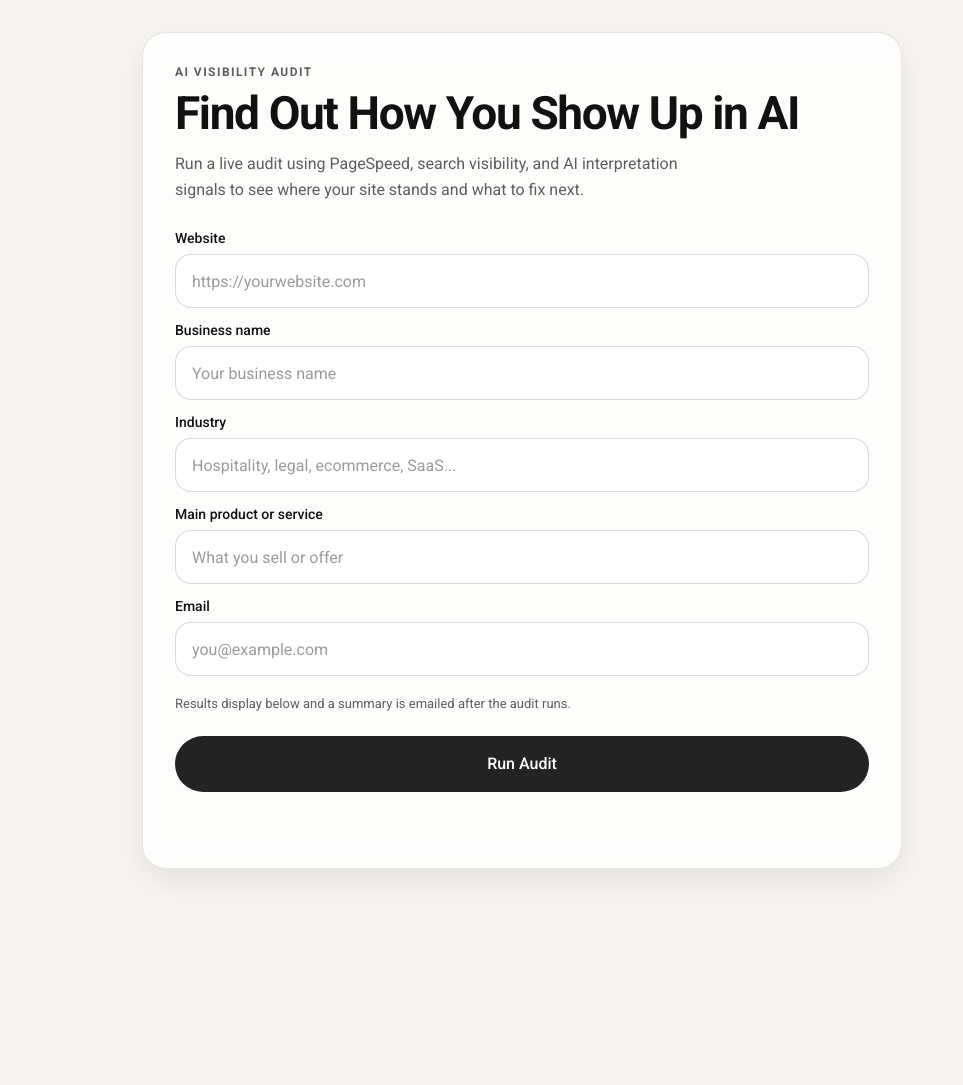
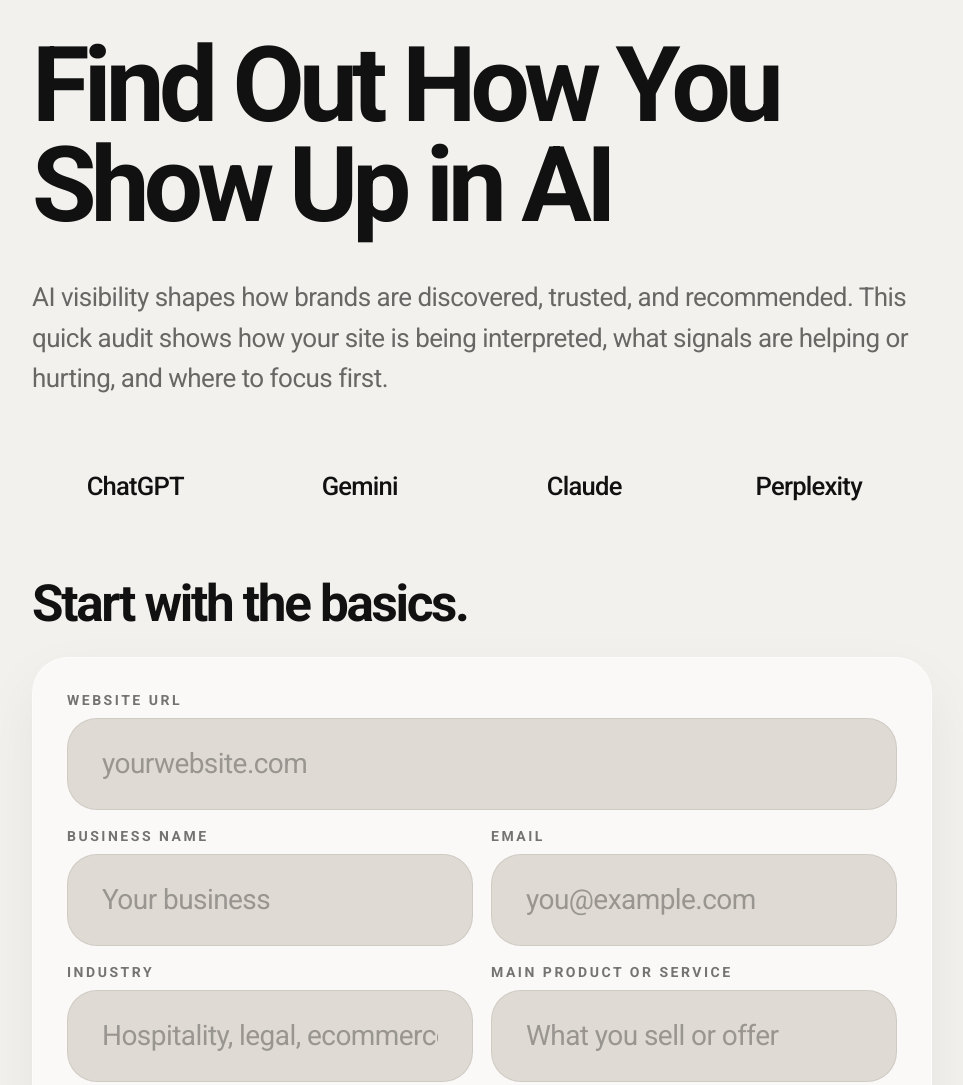
Before and after one commit to GetDamonAI/Audit2, a plain HTML site: page ssm-ai-audit/index.html in a window 1280 px wide. Shown: the top 1085 px of the page, without its empty margins (118-1081 px from the left). Before the commit the page ends 913 px from the top, so only its background shows below. Drawn offline with Linux system fonts and the light colour scheme.

Commit message:
Update index.html

```diff
--- a/ssm-ai-audit/index.html
+++ b/ssm-ai-audit/index.html
@@ -10,26 +10,28 @@
 
   <style>
     :root {
-      --bg: #f7f5f2;
-      --surface: rgba(255, 255, 255, 0.78);
-      --surface-strong: rgba(255, 255, 255, 0.94);
+      --bg: #f3f1ed;
+      --surface: rgba(255, 255, 255, 0.72);
+      --surface-strong: rgba(255, 255, 255, 0.9);
+      --card: #f8f6f2;
+      --input: #dfdbd4;
       --text: #111111;
-      --muted: rgba(17, 17, 17, 0.68);
-      --border: rgba(17, 17, 17, 0.10);
-      --border-strong: rgba(17, 17, 17, 0.16);
+      --muted: rgba(17, 17, 17, 0.62);
+      --border: rgba(17, 17, 17, 0.08);
+      --border-strong: rgba(17, 17, 17, 0.12);
       --primary: #232323;
       --primary-hover: #111111;
       --primary-text: #ffffff;
-      --secondary-bg: #efebe5;
+      --secondary-bg: #ece7df;
       --secondary-text: #111111;
       --good: #18794e;
-      --warn: #a26500;
       --bad: #a12d2d;
-      --radius: 24px;
-      --radius-sm: 16px;
+      --shadow: 0 24px 60px rgba(17, 17, 17, 0.06);
+      --radius-xl: 36px;
+      --radius-lg: 28px;
+      --radius-md: 18px;
       --radius-pill: 999px;
-      --shadow: 0 12px 32px rgba(17, 17, 17, 0.08);
-      --max-width: 760px;
+      --max: 980px;
     }
 
     * { box-sizing: border-box; }
@@ -42,99 +44,143 @@
       font-family: "Roboto", sans-serif;
     }
 
-    body { min-height: 100vh; }
-
-    .audit-shell {
-      width: 100%;
-      padding: 24px 16px 40px;
+    body {
+      min-height: 100vh;
     }
 
-    .audit-wrap {
-      max-width: var(--max-width);
+    .page {
+      width: 100%;
+      padding: 36px 20px 60px;
+    }
+
+    .wrap {
+      max-width: var(--max);
       margin: 0 auto;
     }
 
-    .card {
-      background: var(--surface);
-      backdrop-filter: blur(12px);
-      border: 1px solid var(--border);
-      border-radius: var(--radius);
-      box-shadow: var(--shadow);
-      padding: 24px;
+    .hero {
+      max-width: 880px;
     }
 
-    .eyebrow {
-      margin: 0 0 10px;
-      font-size: 12px;
+    .hero-title {
+      margin: 0;
+      font-size: clamp(52px, 8.2vw, 106px);
+      line-height: 0.95;
+      letter-spacing: -0.055em;
       font-weight: 700;
-      letter-spacing: 0.12em;
-      text-transform: uppercase;
-      color: var(--muted);
+      max-width: 780px;
     }
 
-    h1 {
-      margin: 0;
-      font-size: clamp(30px, 5vw, 46px);
-      line-height: 1.05;
-      letter-spacing: -0.03em;
+    .hero-copy {
+      margin: 42px 0 0;
+      max-width: 880px;
+      font-size: clamp(22px, 2.2vw, 26px);
+      line-height: 1.55;
+      color: var(--muted);
+      letter-spacing: -0.02em;
     }
 
-    .intro {
-      margin: 14px 0 0;
-      font-size: 16px;
-      line-height: 1.6;
-      color: var(--muted);
-      max-width: 56ch;
+    .logo-row {
+      display: grid;
+      grid-template-columns: repeat(4, minmax(0, 1fr));
+      gap: 18px;
+      align-items: center;
+      margin: 52px 0 0;
+      max-width: 900px;
+    }
+
+    .logo-chip {
+      display: flex;
+      align-items: center;
+      justify-content: center;
+      min-height: 72px;
+      padding: 12px 8px;
+      color: #111;
+      font-size: clamp(22px, 2vw, 30px);
+      font-weight: 500;
+      letter-spacing: -0.03em;
+      text-align: center;
+    }
+
+    .section-title {
+      margin: 56px 0 26px;
+      font-size: clamp(34px, 4vw, 54px);
+      line-height: 1.02;
+      letter-spacing: -0.045em;
+      font-weight: 700;
+    }
+
+    .form-card {
+      background: rgba(255, 255, 255, 0.55);
+      border: 1px solid rgba(255, 255, 255, 0.5);
+      border-radius: var(--radius-xl);
+      box-shadow: var(--shadow);
+      padding: 34px;
+      backdrop-filter: blur(10px);
+      max-width: 900px;
     }
 
     .audit-form {
-      margin-top: 28px;
       display: grid;
-      gap: 14px;
+      gap: 18px;
     }
 
     .field {
       display: grid;
-      gap: 8px;
+      gap: 10px;
     }
 
     .field label {
       font-size: 14px;
-      font-weight: 500;
-      color: var(--text);
+      font-weight: 700;
+      letter-spacing: 0.18em;
+      text-transform: uppercase;
+      color: rgba(17, 17, 17, 0.58);
     }
 
     .field input {
       width: 100%;
-      min-height: 54px;
-      padding: 14px 16px;
-      border: 1px solid var(--border-strong);
-      border-radius: var(--radius-sm);
-      background: var(--surface-strong);
+      min-height: 92px;
+      padding: 0 34px;
+      border: 1px solid rgba(17, 17, 17, 0.08);
+      border-radius: 30px;
+      background: var(--input);
       color: var(--text);
       font: inherit;
+      font-size: clamp(24px, 2.3vw, 28px);
+      letter-spacing: -0.02em;
       outline: none;
-      transition: border-color 0.18s ease, box-shadow 0.18s ease;
+      transition: box-shadow 0.18s ease, border-color 0.18s ease;
     }
 
     .field input::placeholder {
-      color: rgba(17, 17, 17, 0.42);
+      color: rgba(17, 17, 17, 0.34);
     }
 
     .field input:focus {
-      border-color: rgba(17, 17, 17, 0.32);
-      box-shadow: 0 0 0 4px rgba(17, 17, 17, 0.06);
+      border-color: rgba(17, 17, 17, 0.16);
+      box-shadow: 0 0 0 4px rgba(17, 17, 17, 0.04);
+    }
+
+    .form-grid {
+      display: grid;
+      gap: 18px;
+      grid-template-columns: 1fr 1fr;
     }
 
     .form-note {
       margin: 4px 0 0;
-      font-size: 13px;
-      line-height: 1.5;
+      font-size: 14px;
+      line-height: 1.55;
       color: var(--muted);
     }
 
     .button-row {
-      margin-top: 8px;
+      margin-top: 6px;
+      display: flex;
+      gap: 12px;
+      align-items: center;
+      flex-wrap: wrap;
     }
 
     .primary-button,
@@ -148,6 +194,9 @@
       border-radius: var(--radius-pill);
       transition: transform 0.18s ease, background 0.18s ease, opacity 0.18s ease;
       text-align: center;
+      display: inline-flex;
+      align-items: center;
+      justify-content: center;
     }
 
     .primary-button:hover,
@@ -162,14 +211,11 @@
     }
 
     .primary-button {
-      width: 100%;
-      min-height: 56px;
-      padding: 16px 24px;
+      min-height: 62px;
+      padding: 16px 28px;
       background: var(--primary);
       color: var(--primary-text);
-      display: inline-flex;
-      align-items: center;
-      justify-content: center;
+      font-size: 17px;
     }
 
     .primary-button:hover {
@@ -177,14 +223,12 @@
     }
 
     .secondary-button {
-      min-height: 52px;
-      padding: 14px 20px;
+      min-height: 58px;
+      padding: 14px 24px;
       background: var(--secondary-bg);
       color: var(--secondary-text);
-      display: inline-flex;
-      align-items: center;
-      justify-content: center;
       border: 1px solid var(--border);
+      font-size: 16px;
     }
 
     .status {
@@ -198,30 +242,39 @@
     .status.success { color: var(--good); }
 
     .results {
-      margin-top: 18px;
+      margin-top: 22px;
       display: grid;
       gap: 18px;
+      max-width: 900px;
     }
 
-    .score-card {
-      display: grid;
-      gap: 18px;
+    .card {
+      background: var(--surface);
+      backdrop-filter: blur(10px);
+      border: 1px solid var(--border);
+      border-radius: var(--radius-lg);
+      box-shadow: 0 14px 40px rgba(17, 17, 17, 0.05);
+      padding: 28px;
     }
 
-    .score-top {
-      display: grid;
-      gap: 10px;
+    .eyebrow {
+      margin: 0 0 10px;
+      font-size: 12px;
+      font-weight: 700;
+      letter-spacing: 0.12em;
+      text-transform: uppercase;
+      color: var(--muted);
     }
 
     .score-line {
       margin: 0;
-      font-size: clamp(30px, 4vw, 40px);
+      font-size: clamp(30px, 4vw, 42px);
       line-height: 1.05;
-      letter-spacing: -0.02em;
+      letter-spacing: -0.03em;
     }
 
     .summary {
-      margin: 0;
+      margin: 12px 0 0;
       font-size: 16px;
       line-height: 1.65;
       color: var(--muted);
@@ -230,11 +283,12 @@
     .score-grid {
       display: grid;
       gap: 12px;
-      grid-template-columns: repeat(2, 1fr);
+      grid-template-columns: repeat(4, 1fr);
+      margin-top: 22px;
     }
 
     .metric {
-      background: rgba(255,255,255,0.6);
+      background: rgba(255,255,255,0.58);
       border: 1px solid var(--border);
       border-radius: 18px;
       padding: 16px;
@@ -261,11 +315,30 @@
       color: var(--muted);
     }
 
-    .section-title {
+    .pill-row {
+      display: flex;
+      flex-wrap: wrap;
+      gap: 10px;
+      margin-top: 18px;
+    }
+
+    .pill {
+      display: inline-flex;
+      align-items: center;
+      gap: 8px;
+      padding: 10px 14px;
+      border-radius: 999px;
+      border: 1px solid var(--border);
+      background: rgba(255,255,255,0.65);
+      font-size: 13px;
+      color: var(--text);
+    }
+
+    .card-title {
       margin: 0 0 12px;
-      font-size: 20px;
+      font-size: 22px;
       line-height: 1.2;
-      letter-spacing: -0.02em;
+      letter-spacing: -0.025em;
     }
 
     .list {
@@ -285,29 +358,6 @@
       color: var(--text);
     }
 
-    .pill-row {
-      display: flex;
-      flex-wrap: wrap;
-      gap: 10px;
-    }
-
-    .pill {
-      display: inline-flex;
-      align-items: center;
-      gap: 8px;
-      padding: 10px 14px;
-      border-radius: 999px;
-      border: 1px solid var(--border);
-      background: rgba(255,255,255,0.6);
-      font-size: 13px;
-      color: var(--text);
-    }
-
-    .cta-box {
-      display: grid;
-      gap: 10px;
-    }
-
     .cta-copy {
       margin: 0;
       font-size: 15px;
@@ -318,57 +368,118 @@
     .cta-actions {
       display: grid;
       gap: 12px;
-      margin-top: 6px;
+      margin-top: 18px;
+      grid-template-columns: 1fr 1fr;
     }
 
-    [hidden] { display: none !important; }
+    [hidden] {
+      display: none !important;
+    }
 
-    @media (min-width: 700px) {
-      .audit-shell { padding: 32px 20px 44px; }
-      .card { padding: 32px; }
-      .score-grid { grid-template-columns: repeat(4, 1fr); }
-      .cta-actions { grid-template-columns: 1fr 1fr; }
+    @media (max-width: 900px) {
+      .logo-row {
+        grid-template-columns: repeat(2, minmax(0, 1fr));
+        gap: 8px 18px;
+      }
+
+      .form-grid,
+      .score-grid,
+      .cta-actions {
+        grid-template-columns: 1fr;
+      }
+
+      .field input {
+        min-height: 78px;
+        font-size: 22px;
+        padding: 0 24px;
+      }
+
+      .form-card {
+        padding: 24px;
+      }
+    }
+
+    @media (max-width: 640px) {
+      .page {
+        padding: 24px 16px 44px;
+      }
+
+      .hero-copy {
+        margin-top: 28px;
+        font-size: 18px;
+      }
+
+      .logo-chip {
+        min-height: 54px;
+        font-size: 20px;
+      }
+
+      .section-title {
+        margin-top: 38px;
+      }
+
+      .form-card,
+      .card {
+        border-radius: 24px;
+      }
     }
   </style>
 </head>
 <body>
-  <main class="audit-shell">
-    <div class="audit-wrap">
-      <section class="card">
-        <p class="eyebrow">AI Visibility Audit</p>
-        <h1>Find Out How You Show Up in AI</h1>
-        <p class="intro">
-          Run a live audit using PageSpeed, search visibility, and AI interpretation signals to see where your site stands and what to fix next.
+  <main class="page">
+    <div class="wrap">
+      <section class="hero">
+        <h1 class="hero-title">Find Out How You<br />Show Up in AI</h1>
+
+        <p class="hero-copy">
+          AI visibility shapes how brands are discovered, trusted, and recommended.
+          This quick audit shows how your site is being interpreted, what signals are
+          helping or hurting, and where to focus first.
         </p>
 
+        <div class="logo-row" aria-label="AI platforms">
+          <div class="logo-chip">ChatGPT</div>
+          <div class="logo-chip">Gemini</div>
+          <div class="logo-chip">Claude</div>
+          <div class="logo-chip">Perplexity</div>
+        </div>
+      </section>
+
+      <h2 class="section-title">Start with the basics.</h2>
+
+      <section class="form-card">
         <form id="audit-form" class="audit-form" novalidate>
           <div class="field">
-            <label for="url">Website</label>
-            <input id="url" name="url" type="url" placeholder="https://yourwebsite.com" required />
+            <label for="url">Website URL</label>
+            <input id="url" name="url" type="url" placeholder="yourwebsite.com" required />
           </div>
 
-          <div class="field">
-            <label for="businessName">Business name</label>
-            <input id="businessName" name="businessName" type="text" placeholder="Your business name" required />
+          <div class="form-grid">
+            <div class="field">
+              <label for="businessName">Business Name</label>
+              <input id="businessName" name="businessName" type="text" placeholder="Your business" required />
+            </div>
+
+            <div class="field">
+              <label for="email">Email</label>
+              <input id="email" name="email" type="email" placeholder="you@example.com" required />
+            </div>
           </div>
 
-          <div class="field">
-            <label for="industry">Industry</label>
-            <input id="industry" name="industry" type="text" placeholder="Hospitality, legal, ecommerce, SaaS..." required />
-          </div>
+          <div class="form-grid">
+            <div class="field">
+              <label for="industry">Industry</label>
+              <input id="industry" name="industry" type="text" placeholder="Hospitality, legal, ecommerce..." required />
+            </div>
 
-          <div class="field">
-            <label for="service">Main product or service</label>
-            <input id="service" name="service" type="text" placeholder="What you sell or offer" required />
-          </div>
-
-          <div class="field">
-            <label for="email">Email</label>
-            <input id="email" name="email" type="email" placeholder="you@example.com" required />
+            <div class="field">
+              <label for="service">Main Product or Service</label>
+              <input id="service" name="service" type="text" placeholder="What you sell or offer" required />
+            </div>
           </div>
 
           <p class="form-note">
-            Results display below and a summary is emailed after the audit runs.
+            Results appear below, and a summary is emailed once the audit completes.
           </p>
 
           <div class="button-row">
@@ -380,12 +491,10 @@
       </section>
 
       <section id="results" class="results" hidden>
-        <section class="card score-card">
-          <div class="score-top">
-            <p class="eyebrow" style="margin-bottom:0;">Your result</p>
-            <h2 class="score-line">AI Visibility Score: <span id="overall-score">--</span>/100</h2>
-            <p id="executive-summary" class="summary"></p>
-          </div>
+        <section class="card">
+          <p class="eyebrow">Your Result</p>
+          <h3 class="score-line">AI Visibility Score: <span id="overall-score">--</span>/100</h3>
+          <p id="executive-summary" class="summary"></p>
 
           <div class="score-grid">
             <div class="metric">
@@ -393,16 +502,19 @@
               <div id="metric-overall" class="metric-value">--</div>
               <div class="metric-sub">Weighted visibility score</div>
             </div>
+
             <div class="metric">
               <div class="metric-label">Performance</div>
               <div id="metric-performance" class="metric-value">--</div>
               <div class="metric-sub">Mobile + desktop PageSpeed</div>
             </div>
+
             <div class="metric">
               <div class="metric-label">Technical SEO</div>
               <div id="metric-seo" class="metric-value">--</div>
-              <div class="metric-sub">Structure and crawlability signals</div>
+              <div class="metric-sub">Structure and crawlability</div>
             </div>
+
             <div class="metric">
               <div class="metric-label">SERP Presence</div>
               <div id="metric-serp" class="metric-value">--</div>
@@ -414,30 +526,32 @@
         </section>
 
         <section class="card">
-          <h3 class="section-title">What’s working</h3>
+          <h3 class="card-title">What’s working</h3>
           <ul id="strengths-list" class="list"></ul>
         </section>
 
         <section class="card">
-          <h3 class="section-title">Priority fixes</h3>
+          <h3 class="card-title">Priority fixes</h3>
           <ul id="priorities-list" class="list"></ul>
         </section>
 
         <section class="card">
-          <h3 class="section-title">AI search interpretation</h3>
+          <h3 class="card-title">AI search interpretation</h3>
           <ul id="visibility-list" class="list"></ul>
         </section>
 
         <section class="card">
-          <h3 class="section-title">Live source notes</h3>
+          <h3 class="card-title">Live source notes</h3>
           <ul id="evidence-list" class="list"></ul>
         </section>
 
-        <section class="card cta-box">
-          <h3 class="section-title" style="margin-bottom:0;">Want the deeper read?</h3>
+        <section class="card">
+          <h3 class="card-title">Want the deeper read?</h3>
           <p class="cta-copy">
-            Book a short review and we’ll walk through what these signals mean, where your brand is weak, and what to prioritize first.
+            Book a short review and we’ll walk through what these signals mean,
+            where your brand is weak, and what to prioritize first.
           </p>
+
           <div class="cta-actions">
             <a id="booking-link" class="primary-button" href="#" target="_blank" rel="noopener noreferrer">Book a 15 Min Review</a>
             <a id="contact-link" class="secondary-button" href="#" target="_blank" rel="noopener noreferrer">Get Full Review</a>
```
